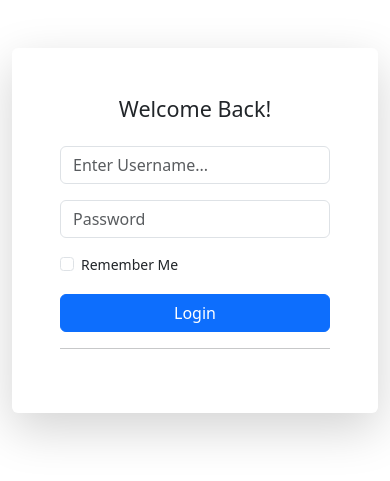
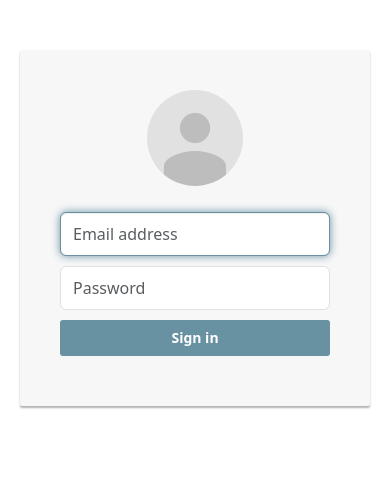
Before and after one commit to BlossomDNS/register, a Flask app: page /login in a window 390 px wide. Shown: the top 481 px of the page. Run offline with Flask 3, Linux system fonts and the light colour scheme; some libraries are stand-ins or nearby versions.

Commit message:
Login page

```diff
--- /dev/null
+++ b/static/styles/Google-Style-Login-.css
@@ -0,0 +1,84 @@
+.login-card {
+  max-width: 350px;
+  padding: 40px 40px;
+  background-color: #F7F7F7;
+  margin: 0 auto 25px;
+  margin-top: 50px;
+  border-radius: 2px;
+  box-shadow: 0px 2px 2px rgba(0, 0, 0, 0.3);
+}
+
+.login-card .profile-img-card {
+  width: 96px;
+  height: 96px;
+  margin: 0 auto 10px;
+  display: block;
+  border-radius: 50%;
+}
+
+.login-card .profile-name-card {
+  font-size: 16px;
+  font-weight: bold;
+  text-align: center;
+  margin: 10px 0 0;
+  min-height: 1em;
+}
+
+.login-card .reauth-email {
+  display: block;
+  color: #404040;
+  line-height: 2;
+  margin-bottom: 10px;
+  font-size: 14px;
+  text-align: center;
+  overflow: hidden;
+  text-overflow: ellipsis;
+  white-space: nowrap;
+  box-sizing: border-box;
+}
+
+.login-card .form-signin input[type=email], .login-card .form-signin input[type=password], .login-card .form-signin input[type=text], .login-card .form-signin button {
+  height: 44px;
+  font-size: 16px;
+  width: 100%;
+  display: block;
+  margin-bottom: 10px;
+  z-index: 1;
+  position: relative;
+  box-sizing: border-box;
+}
+
+.login-card label {
+  color: #000000;
+}
+
+.login-card .form-signin .form-control:focus {
+  border-color: rgb(104, 145, 162);
+  outline: 0;
+  -webkit-box-shadow: inset 0 1px 1px rgba(0,0,0,.075),0 0 8px rgb(104, 145, 162);
+  box-shadow: inset 0 1px 1px rgba(0,0,0,.075),0 0 8px rgb(104, 145, 162);
+}
+
+.login-card .btn.btn-signin {
+  font-weight: 700;
+  height: 36px;
+  line-height: 36px;
+  font-size: 14px;
+  background: rgb(104, 145, 162);
+  border-radius: 3px;
+  border: none;
+  transition: all 0.218s;
+  padding: 0;
+}
+
+.login-card .btn.btn-signin:hover, .login-card .btn.btn-signin:active, .login-card .btn.btn-signin:focus {
+  background: rgb(12, 97, 33);
+}
+
+.login-card .forgot-password {
+  color: rgb(104, 145, 162);
+}
+
+.login-card .forgot-password:hover, .login-card .forgot-password:active, .login-card .forgot-password:focus {
+  color: rgb(12, 97, 33);
+}
--- a/templates/login.html
+++ b/templates/login.html
@@ -4,49 +4,23 @@
 <head>
     <meta charset="utf-8">
     <meta name="viewport" content="width=device-width, initial-scale=1.0, shrink-to-fit=no">
-    <title>Login - Brand</title>
-    <link rel="stylesheet" href="assets/bootstrap/css/bootstrap.min.css">
-    <link rel="stylesheet" href="assets/css/Nunito.css">
+    <title>Untitled</title>
+    <link rel= "stylesheet" type="text/css" href= "{{ url_for('static',filename='styles/bootstrap/css/bootstrap.min.css') }}">
+    <link rel= "stylesheet" type="text/css" href= "{{ url_for('static',filename='styles/bootstrap/js/bootstrap.min.js') }}">
+
+    <link rel= "stylesheet" type="text/css" href= "{{ url_for('static',filename='styles/Google-Style-Login-.css') }}">
 </head>
 
-<body class="bg-gradient-primary">
-    <div class="container">
-        <div class="row justify-content-center">
-            <div class="col-md-9 col-lg-12 col-xl-10">
-                <div class="card shadow-lg o-hidden border-0 my-5">
-                    <div class="card-body p-0">
-                        <div class="row">
-                            <div class="col-lg-6 d-none d-lg-flex">
-                                <div class="flex-grow-1 bg-login-image" style="background-image: url(&quot;assets/img/dogs/image3.jpeg&quot;);"></div>
-                            </div>
-                            <div class="col-lg-6">
-                                <div class="p-5">
-                                    <div class="text-center">
-                                        <h4 class="text-dark mb-4">Welcome Back!</h4>
-                                    </div>
-
-                                    <form class="user", method="POST">
-                                        <div class="mb-3"><input class="form-control form-control-user" type="username" id="exampleInputUsername" placeholder="Enter Username..." name="username"></div>
-                                        <div class="mb-3"><input class="form-control form-control-user" type="password" id="exampleInputPassword" placeholder="Password" name="password"></div>
-                                        <div class="mb-3">
-                                            <div class="custom-control custom-checkbox small">
-                                                <div class="form-check"><input class="form-check-input custom-control-input" type="checkbox" id="formCheck-1"><label class="form-check-label custom-control-label" for="formCheck-1">Remember Me</label></div>
-                                            </div>
-                                        </div><button class="btn btn-primary d-block btn-user w-100" type="submit">Login</button>
-                                        <hr>
-                                    </form>
-                                    <div class="text-center"></div>
-                                </div>
-                            </div>
-                        </div>
-                    </div>
-                </div>
-            </div>
-        </div>
+<body>
+    <div class="login-card"><img class="profile-img-card" src="{{ url_for('static',filename='styles/img/avatar_2x.png') }}">
+        <p class="profile-name-card"> </p>
+        <form class="form-signin">
+            <input class="form-control" type="email" id="inputEmail" required="" placeholder="Email address" autofocus="">
+            <input class="form-control" type="password" id="inputPassword" required="" placeholder="Password">
+            <div class="checkbox"></div><button class="btn btn-primary btn-lg d-block btn-signin w-100" type="submit">Sign in</button>
+        </form>
     </div>
-    <script src="templates/assets/bootstrap/js/bootstrap.min.js"></script>
-    <script src="templates/assets/js/bs-init.js"></script>
-    <script src="templates/assets/js/theme.js"></script>
+    <script src="static/styles/bootstrap/js/bootstrap.min.js"></script>
 </body>
 
 </html>
```
Also changed, not shown: cloudflare.py (+11 -1 lines), github.py (+8 -3 lines), static/styles/img/avatar_2x.png (added).
